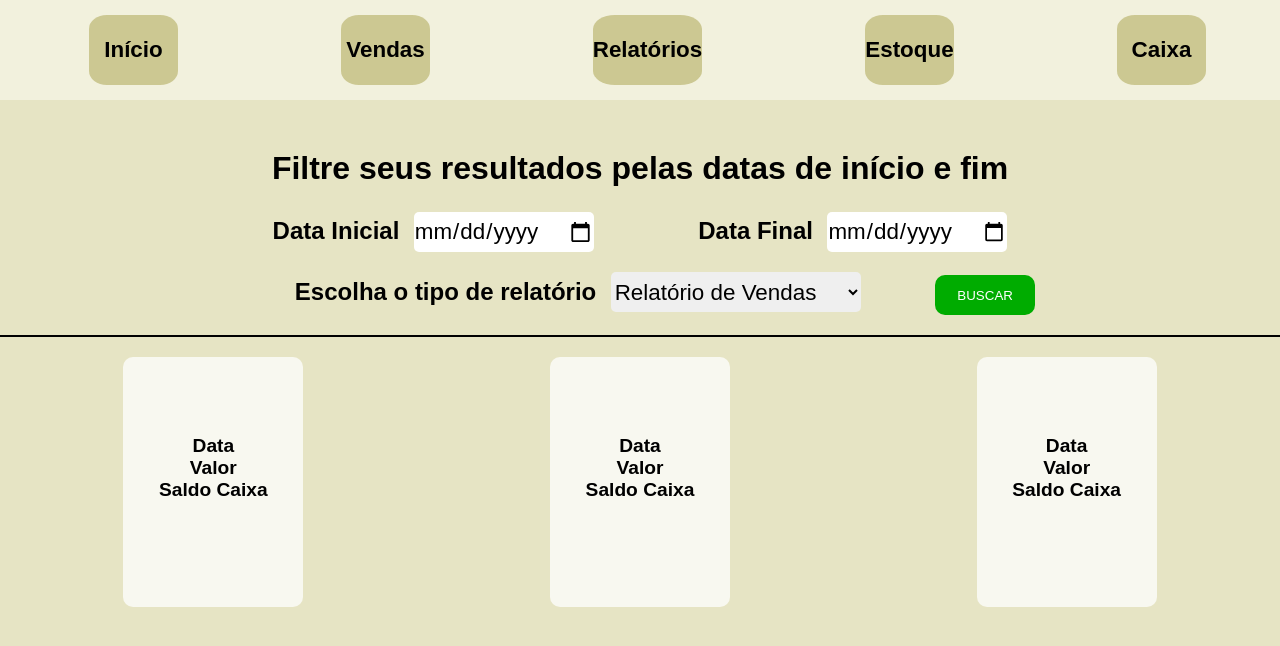
After one commit to DiogoMelloDM7/Sistema-Mercearia, a Django app: page /relatorios/ in a window 1280 px wide. The commit adds this page. Shown: the top 646 px of the page. Run offline with Django 4.2, Linux system fonts and the light colour scheme.

Commit message:
Criando página de relatórios e vendas

```diff
--- a/mercearia/settings.py
+++ b/mercearia/settings.py
@@ -105,9 +105,9 @@ AUTH_PASSWORD_VALIDATORS = [
 # Internationalization
 # https://docs.djangoproject.com/en/4.2/topics/i18n/
 
-LANGUAGE_CODE = 'en-us'
+LANGUAGE_CODE = 'pt-br'
 
-TIME_ZONE = 'UTC'
+TIME_ZONE = 'America/Sao_Paulo'
 
 USE_I18N = True
 
--- a/mercearia/urls.py
+++ b/mercearia/urls.py
@@ -19,7 +19,6 @@ from django.urls import path, include
 from django.conf import settings
 from django.conf.urls.static import static
 
-
 urlpatterns = [
     path('admin/', admin.site.urls),
     path('', include('sistema.urls')),
--- a/sistema/models.py
+++ b/sistema/models.py
@@ -8,7 +8,7 @@ class Produto(models.Model):
     grupo = models.CharField(max_length=100)
 
     def __str__(self):
-        return self.nome
+        return self.nome + " - " + self.grupo
 
 
 class Venda(models.Model):
--- /dev/null
+++ b/sistema/templates/relatorios.html
@@ -0,0 +1,61 @@
+{% extends 'base.html' %}
+{% load static %}
+
+
+{% block titulo %}
+Relatórios
+{% endblock %}
+
+{% block content %}
+
+<div class='main'>
+
+    <div class='busca-data'>
+        <h1>Filtre seus resultados pelas datas de início e fim</h1>
+        <form method='post'>
+            {% csrf_token %}
+
+        <label class="label-relatorios" for="iddatainicio">Data Inicial</label>
+        <input class="input-data" id='iddatainicio' name='datainicio' type="date">
+        <label class="label-relatorios" for="iddatafinal">Data Final</label>
+        <input class='input-data' id='iddatafinal' name='datafinal' type="date"><br>
+        <label class="label-relatorios" for="idrelatorio">Escolha o tipo de relatório</label>
+        <select class="input-data2" name='relatorio' id='idrelatorio'>
+            <option class="input-data" value="relatorio-caixa">Relatório de Vendas</option>
+            <option class="input-data" value="relatorio-vendas">Relatório de Caixa</option>
+        </select>
+        <button type="button" class="btn-add">BUSCAR</button>
+        </form>
+    </div>
+
+    <div style='background-color: black; height:2px; margin-top:20px; margin-bottom:20px;'>
+    </div>
+
+    <div class='resultado-relatorios'>
+        <div class='relatorio-capa'>
+            <a href="#" class='item-capa-relatorio'>
+            <span class='item-capa-relatorio'>Data</span><br>
+            <span class='item-capa-relatorio'>Valor</span><br>
+            <span class='item-capa-relatorio'>Saldo Caixa</span>
+            </a>
+        </div>
+        <div class='relatorio-capa'>
+            <a href="#" class='item-capa-relatorio'>
+            <span class='item-capa-relatorio'>Data</span><br>
+            <span class='item-capa-relatorio'>Valor</span><br>
+            <span class='item-capa-relatorio'>Saldo Caixa</span>
+            </a>
+        </div>
+        <div class='relatorio-capa'>
+            <a href="#" class='item-capa-relatorio'>
+            <span class='item-capa-relatorio'>Data</span><br>
+            <span class='item-capa-relatorio'>Valor</span><br>
+            <span class='item-capa-relatorio'>Saldo Caixa</span>
+        </a>
+        </div>
+    </div>
+
+
+<div>
+
+{% endblock %}
--- a/sistema/urls.py
+++ b/sistema/urls.py
@@ -1,8 +1,13 @@
 from django.urls import path
-from .views import homepage, vendas
+from .views import homepage, vendas, relatorios, estoque, caixa
+
+app_name="sistema"
 
 urlpatterns = [
     path('',homepage, name='homepage'),
     path('vendas/',vendas, name='vendas'),
+    path('relatorios/',relatorios, name='relatorios'),
+    path('estoque/',estoque, name='estoque'),
+    path('caixa/',caixa, name='caixa'),
 
 ]
--- a/sistema/views.py
+++ b/sistema/views.py
@@ -6,3 +6,12 @@ def homepage(request):
 
 def vendas(request):
     return render(request, "vendas.html")
+
+def relatorios(request):
+    return render(request, "relatorios.html")
+
+def estoque(request):
+    return render(request, "estoque.html")
+
+def caixa(request):
+    return render(request, "caixa.html")
--- a/static/css/style.css
+++ b/static/css/style.css
@@ -41,3 +41,104 @@ body{
     padding: 10px;
 
 }
+
+.inserir-item-venda{
+    margin-left: 5%; margin-right: 5%; margin-top: 75px;
+}
+
+.input-produto{
+    width:350px; height:40px; border-radius: 5px; border: none; margin: 10px;font-size:1.5rem;
+}
+
+.label-vendas{
+    font-size: 1.5rem; font-weight: 600;
+}
+
+.input{
+    width: 200px; height: 40px; border:none; border-radius: 5px; margin:10px; font-size:1.5rem;
+}
+
+.btn-add{
+    width:100px; height: 40px; background-color: rgb(0, 172, 0);color:white; border: none; border-radius: 10px; margin-left: 20px;
+}
+
+.btn-add:hover{
+    background-color: rgb(0, 100, 0); transition: .5s; cursor: pointer;
+}
+
+.lista-item-venda{
+    margin-left: 5%; margin-right: 5%; margin-top: 75px;
+}
+
+.span-produto{
+    background-color: white;border-radius: 5px; margin:10px; padding:10px 150px; font-size: 1.4rem; font-weight: 700; margin:10px 20px;
+}
+
+.span{
+    background-color: white; padding:10px 50px; border-radius:5px;
+    font-size: 1.4rem; font-weight: 700; margin:10px 20px;
+}
+
+.btn-del{
+    width:100px; height: 40px; background-color: rgb(231, 0, 0);color:white; border: none; border-radius: 10px; margin-left: 20px; margin-top: 25px;margin-bottom: 25px;
+}
+
+.btn-del:hover{
+    background-color: rgb(134, 9, 0); transition: .5s; cursor: pointer;
+}
+
+.btn-prosseguir-vendas{
+    text-align: center; background-color: green; color: white;
+    width: 300px; height: 70px; border: none; border-radius: 10px;
+     font-size: 1.3rem; font-weight: bold; cursor: pointer;
+
+}
+
+.link-btn{
+    text-decoration: none; margin-top: 20px;
+}
+
+.btn-prosseguir-vendas:hover{
+    background-color: rgb(1, 201, 1); transition: .5s;
+}
+
+.div-link-btn{
+    display: flex; justify-content: center;
+}
+
+.label-relatorios{
+    font-size: 1.5rem; font-weight: 700; margin-left:50px; margin-right:10px;
+}
+
+.input-data{
+    width: 180px; height: 40px; border: none; border-radius: 5px; font-size: 1.4rem; margin-right: 50px;
+}
+
+.input-data2{
+    width: 250px; height: 40px; border: none; border-radius: 5px; font-size: 1.4rem; margin-right: 50px; margin-top: 20px;
+}
+
+.busca-data{
+    margin-left: 5%; margin-right: 5%; margin-top: 50px; text-align: center;
+}
+
+.busca-data > h1{
+    margin-bottom: 25px;
+}
+
+.resultado-relatorios{
+    display: flex; justify-content: space-around;
+}
+
+.relatorio-capa{
+    background-color: rgba(255, 255, 255, 0.747); width: 180px; height: 250px; border-radius: 10px; display: flex; flex-direction: column;
+}
+
+.item-capa-relatorio{
+    font-size: 1.2rem; font-weight: 600; padding: 35% 10px; text-align: center; margin-top: 15px; text-decoration: none; color: black;  cursor: pointer;
+}
+
+.relatorio-capa:hover{
+    background-color: rgba(255, 255, 255, 0.411); transition: .5s;
+    cursor: pointer;
+}
--- a/templates/navbar.html
+++ b/templates/navbar.html
@@ -1,8 +1,9 @@
 <nav>
     <div class='secao-de-opcoes'>
-        <a class="opcao-navbar" href="#">Vendas</a>
-        <a class="opcao-navbar" href="#">Relatórios</a>
-        <a class="opcao-navbar" href="#">Estoque</a>
-        <a class="opcao-navbar" href="#">Caixa</a>
+        <a class="opcao-navbar" href="{% url 'sistema:homepage' %}">Início</a>
+        <a class="opcao-navbar" href="{% url 'sistema:vendas' %}">Vendas</a>
+        <a class="opcao-navbar" href="{% url 'sistema:relatorios' %}">Relatórios</a>
+        <a class="opcao-navbar" href="{% url 'sistema:estoque' %}">Estoque</a>
+        <a class="opcao-navbar" href="{% url 'sistema:caixa' %}">Caixa</a>
     </div>
 </nav>
```
Also changed, not shown: sistema/templates/caixa.html (added, +17 -0 lines), sistema/templates/estoque.html (added, +17 -0 lines), sistema/templates/homepage.html (+4 -4 lines), sistema/templates/vendas.html (+39 -1 lines), db.sqlite3, sistema/migrations/0001_initial.py (added).
